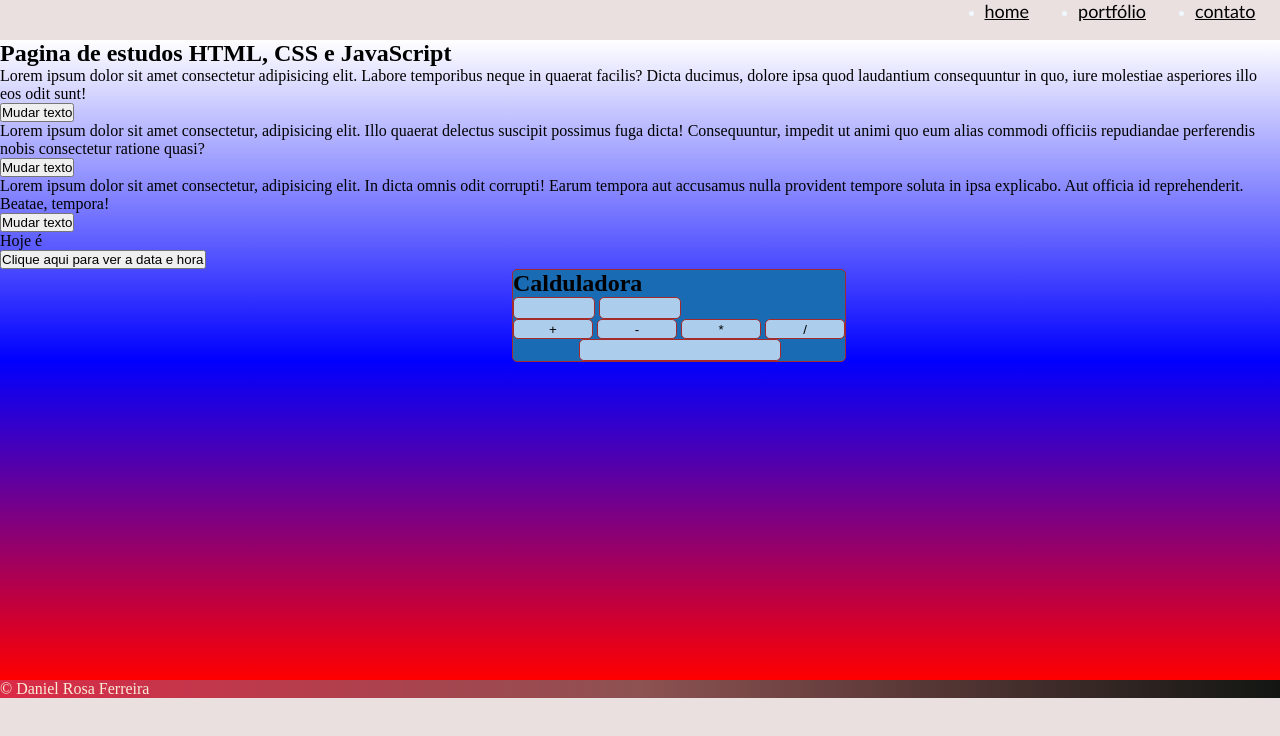
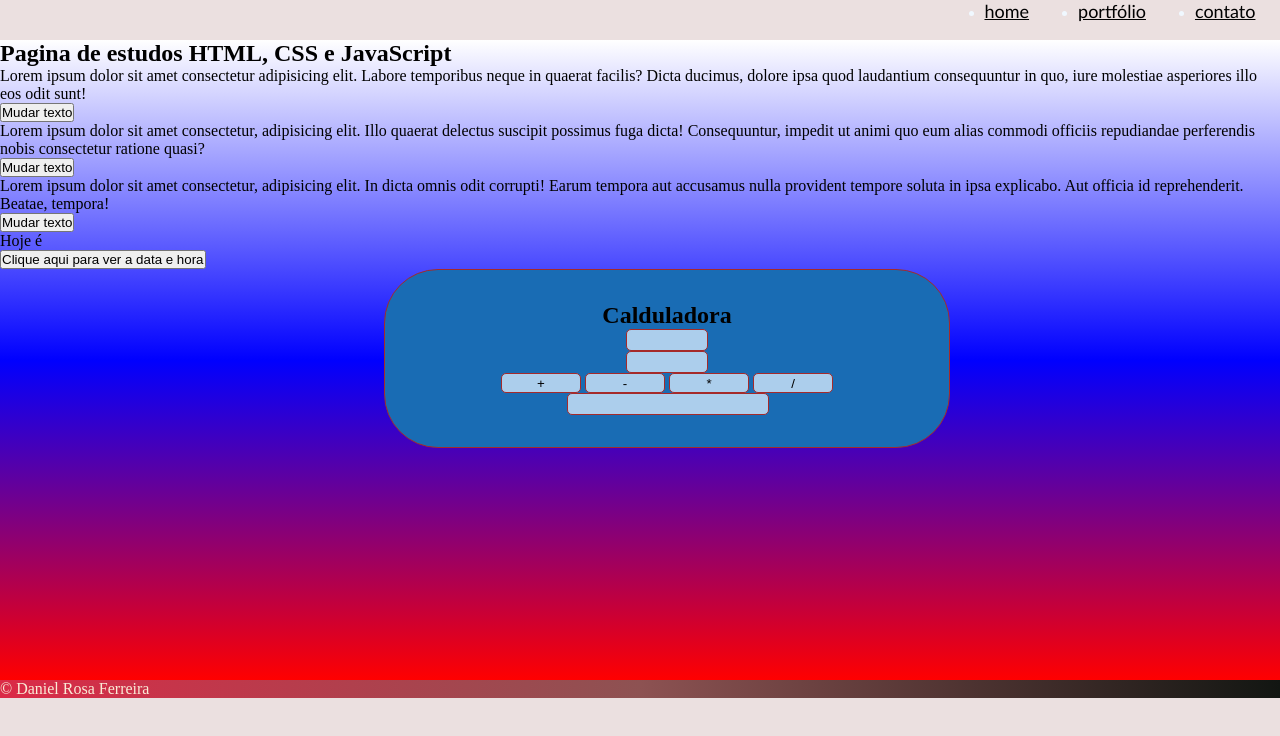
Before and after one commit to Danielroferr/estudo-de-javascript, a plain HTML site: page PageForLearning/principal/index.html in a window 1280 px wide. Drawn offline with Linux system fonts and the light colour scheme.

Commit message:
Alteração css

```diff
--- a/PageForLearning/principal/estilo.css
+++ b/PageForLearning/principal/estilo.css
@@ -59,23 +59,31 @@
 
 }
 .calc{
+    display: flex;
+    flex-direction: column;
     background-color: rgb(25, 108, 180);
     height: fit-content;
-    width: fit-content;
-    margin-left: 40%;
+    max-width: 500px;
+    padding:2rem 2rem;
+    margin-left:30% ;
+    border: solid 1px brown;
+    border-radius: 54px;
+
 }
-.calc{
-    border: solid 1px brown;
-    border-radius: 5px;
+.calc h2{
+    text-align: center;
 }
 .calc input{
     height: 20px;
     width: 80px;
     background-color: rgb(172, 206, 236);
-    align-content: center;
+    align-self: center;
     text-align: center;
     border: solid 1px brown;
     border-radius: 5px;
+}
+.op{
+    align-self: center;
 }
 
 .rodape{
```
